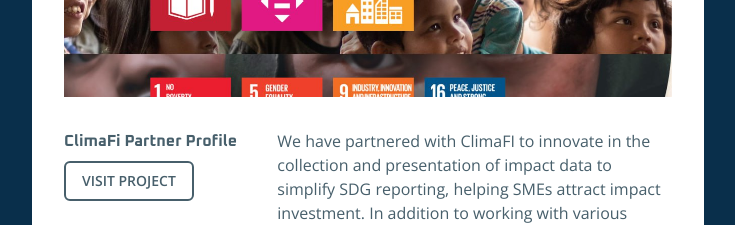
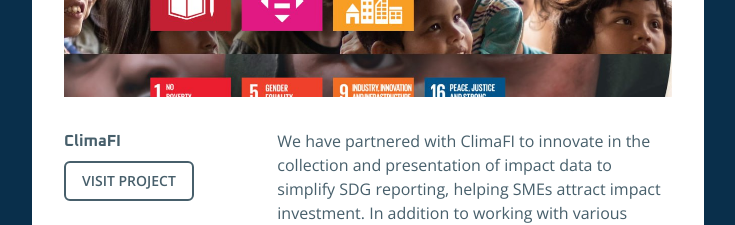
Before and after one commit to Vaka-Consulting/vaka-website, a Next.js app in the folder webapp/: page / in a window 1280 px wide. Shown: the part 2800-3025 px from the top of the page, without its empty margins (272-1007 px from the left). Built offline with nearby package versions, Linux system fonts and the light colour scheme.

Commit message:
Added links to Project site buttons on breaktpoint to desktop

```diff
--- a/webapp/src/pages/index.tsx
+++ b/webapp/src/pages/index.tsx
@@ -86,7 +86,7 @@
                 <div className={classes.firstColClassNames}>
                   <h2 className="font-bold">Empowa</h2>
                   <a
-                    href="#"
+                    href="https://empowa.io"
                     target="_blank"
                     className="btn mt-2 hidden md:inline-block"
                   >
@@ -142,9 +142,9 @@
               </figure>
               <div className={classes.twoColClassNames}>
                 <div className={classes.firstColClassNames}>
-                  <h2 className="font-bold">ClimaFi Partner Profile</h2>
+                  <h2 className="font-bold">ClimaFI</h2>
                   <a
-                    href="#"
+                    href="https://climafi.earth"
                     target="_blank"
                     className="btn mt-2 hidden md:inline-block"
                   >
```
